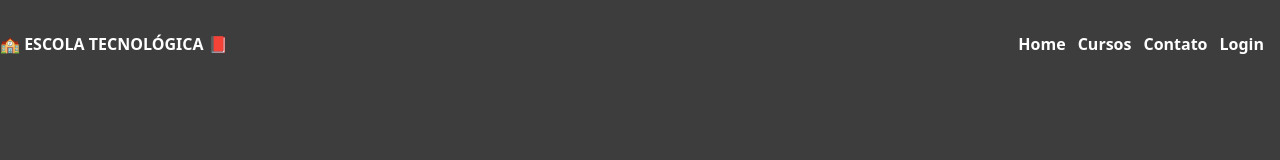
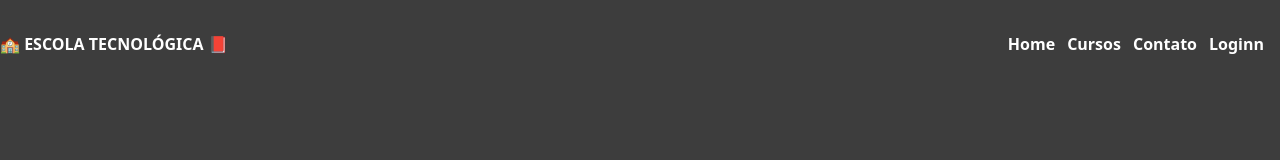
Before and after one commit to NJF289/school20241, a Next.js app: page / in a window 1280 px wide. Shown: the top 160 px of the page. Built offline with nearby package versions, Linux system fonts and the light colour scheme.

Commit message:
Fix: teste

```diff
--- a/app/components/Header.tsx
+++ b/app/components/Header.tsx
@@ -6,7 +6,7 @@ export default function Header() {
                 <a href="#">Home</a>
                 <a href="#">Cursos</a>
                 <a href="#">Contato</a>
-                <a href="#">Login</a>
+                <a href="#">Loginn</a>
             </nav>
         </div>
     )
```
